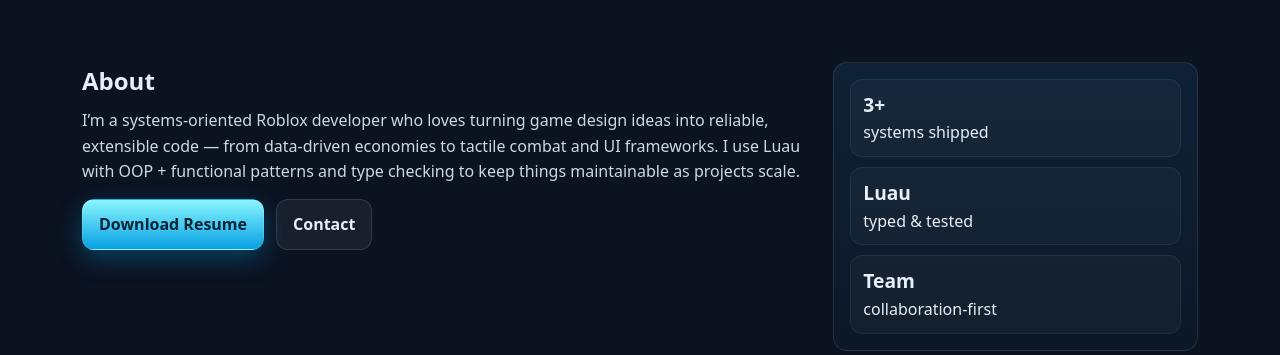
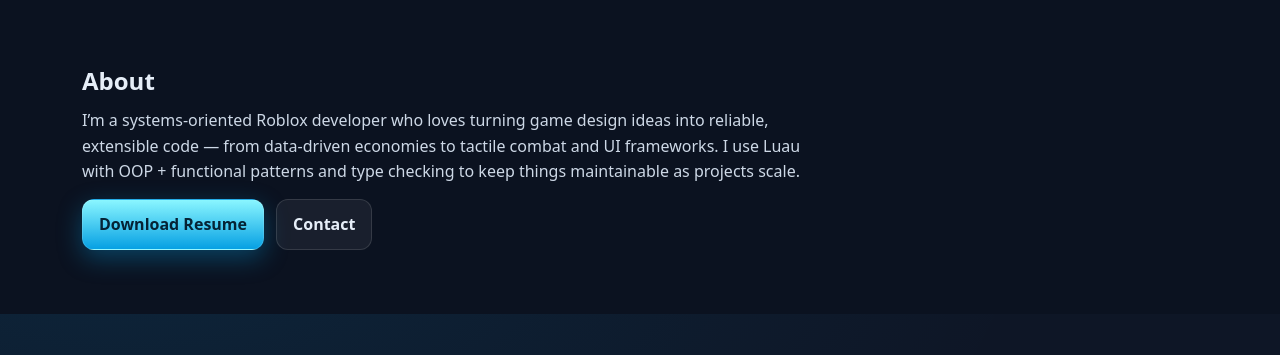
Before and after one commit to SHINEOKAY4/SHINEOKAY4.github.io, a plain HTML site: page index.html in a window 1280 px wide. Shown: the part 597-952 px from the top of the page. Drawn offline with Linux system fonts and the light colour scheme.

Commit message:
Remove about section from index.html

```diff
--- a/index.html
+++ b/index.html
@@ -57,11 +57,6 @@
           <a class="btn btn--accent" href="resume.pdf" target="_blank" rel="noreferrer">Download Resume</a>
           <a class="btn btn--ghost" href="#contact">Contact</a>
         </div>
-      </div>
-      <div class="about__card">
-        <div class="about__stat"><b>3+</b><span>systems shipped</span></div>
-        <div class="about__stat"><b>Luau</b><span>typed & tested</span></div>
-        <div class="about__stat"><b>Team</b><span>collaboration‑first</span></div>
       </div>
     </div>
   </section>
```
